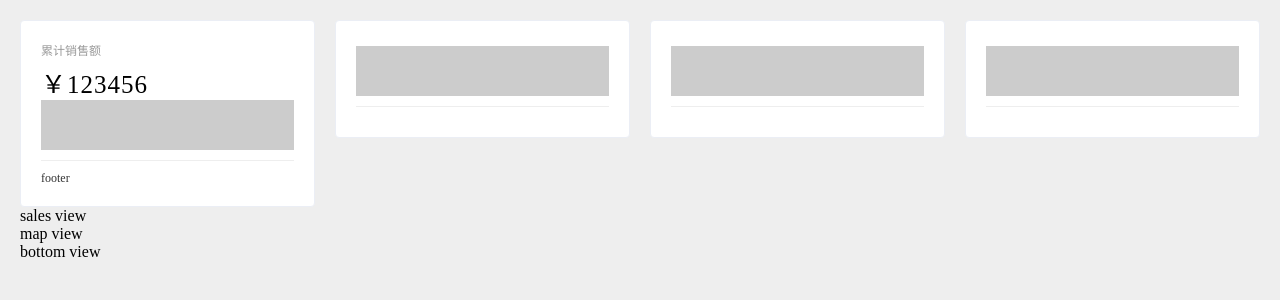
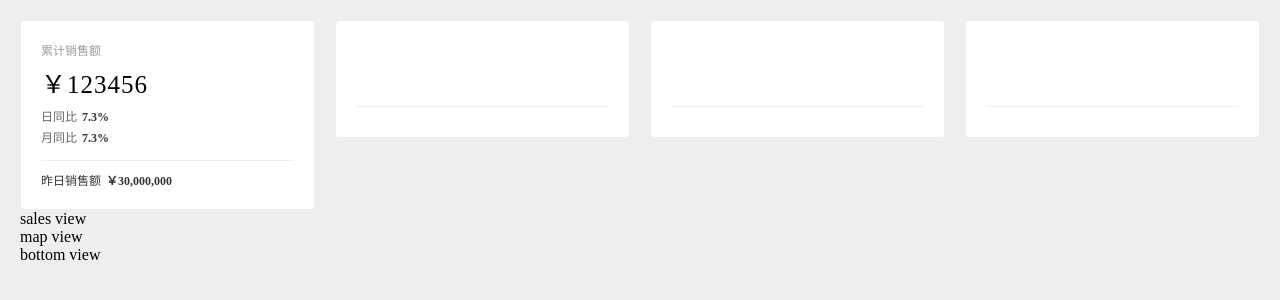
Before and after one commit to fungzhanyang/datav-report, a Vue app: page /#/ in a window 1280 px wide. Shown: the top 300 px of the page. Built offline with nearby package versions, Linux system fonts and the light colour scheme.

Commit message:
累计销售额

```diff
--- a/src/components/CommonCard/index.vue
+++ b/src/components/CommonCard/index.vue
@@ -35,7 +35,6 @@ export default {
   }
   .chart {
     height: 50px;
-    background: #ccc;
   }
   .line {
     margin: 10px 0;
--- a/src/components/TopView/TotalSales/index.vue
+++ b/src/components/TopView/TotalSales/index.vue
@@ -1,7 +1,20 @@
 <template>
   <common-card title="累计销售额" value="￥123456">
+    <template>
+      <div class="compare-wrapper">
+        <div class="compare">
+          <span>日同比</span>
+          <span class="emphasis">7.3%</span>
+        </div>
+        <div class="compare">
+          <span>月同比</span>
+          <span class="emphasis">7.3%</span>
+        </div>
+      </div>
+    </template>
     <template v-slot:footer>
-      footer
+      <span>昨日销售额</span>
+      <span class="emphasis">￥30,000,000</span>
     </template>
   </common-card>
 </template>
@@ -13,4 +26,21 @@ export default {
 }
 </script>
 
-<style lang="scss" scoped></style>
+<style lang="scss" scoped>
+.compare-wrapper {
+  height: 100%;
+  display: flex;
+  flex-direction: column;
+  justify-content: center;
+  .compare {
+    margin-top: 3px;
+    font-size: 12px;
+    color: #666;
+  }
+}
+.emphasis {
+  margin-left: 5px;
+  color: #333;
+  font-weight: 700;
+}
+</style>
```
